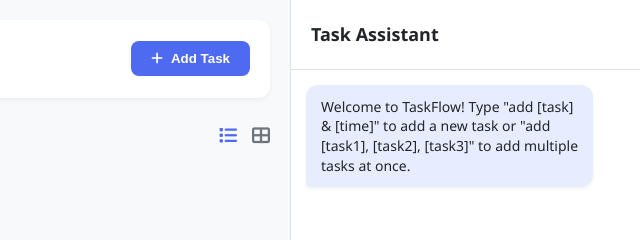
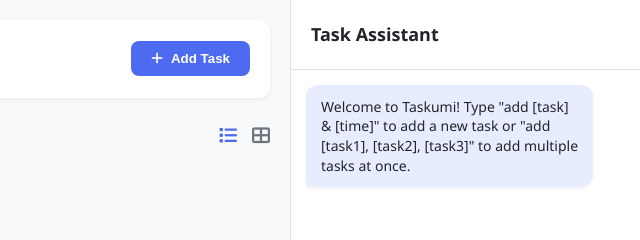
Before and after one commit to arpanmukherjee2006/planner, a plain HTML site: page index.html in a window 1280 px wide. Shown: the top 240 px of the page, 640-1280 px from the left. Drawn offline with Linux system fonts and the light colour scheme.

Commit message:
Add files via upload

```diff
--- a/index.html
+++ b/index.html
@@ -177,7 +177,7 @@
             <div class="assistant-content">
                 <div class="assistant-messages" id="assistant-messages">
                     <div class="message assistant">
-                        <p>Welcome to TaskFlow! Type "add [task] & [time]" to add a new task or "add [task1], [task2], [task3]" to add multiple tasks at once.</p>
+                        <p>Welcome to Taskumi! Type "add [task] & [time]" to add a new task or "add [task1], [task2], [task3]" to add multiple tasks at once.</p>
                     </div>
                 </div>
 
```
